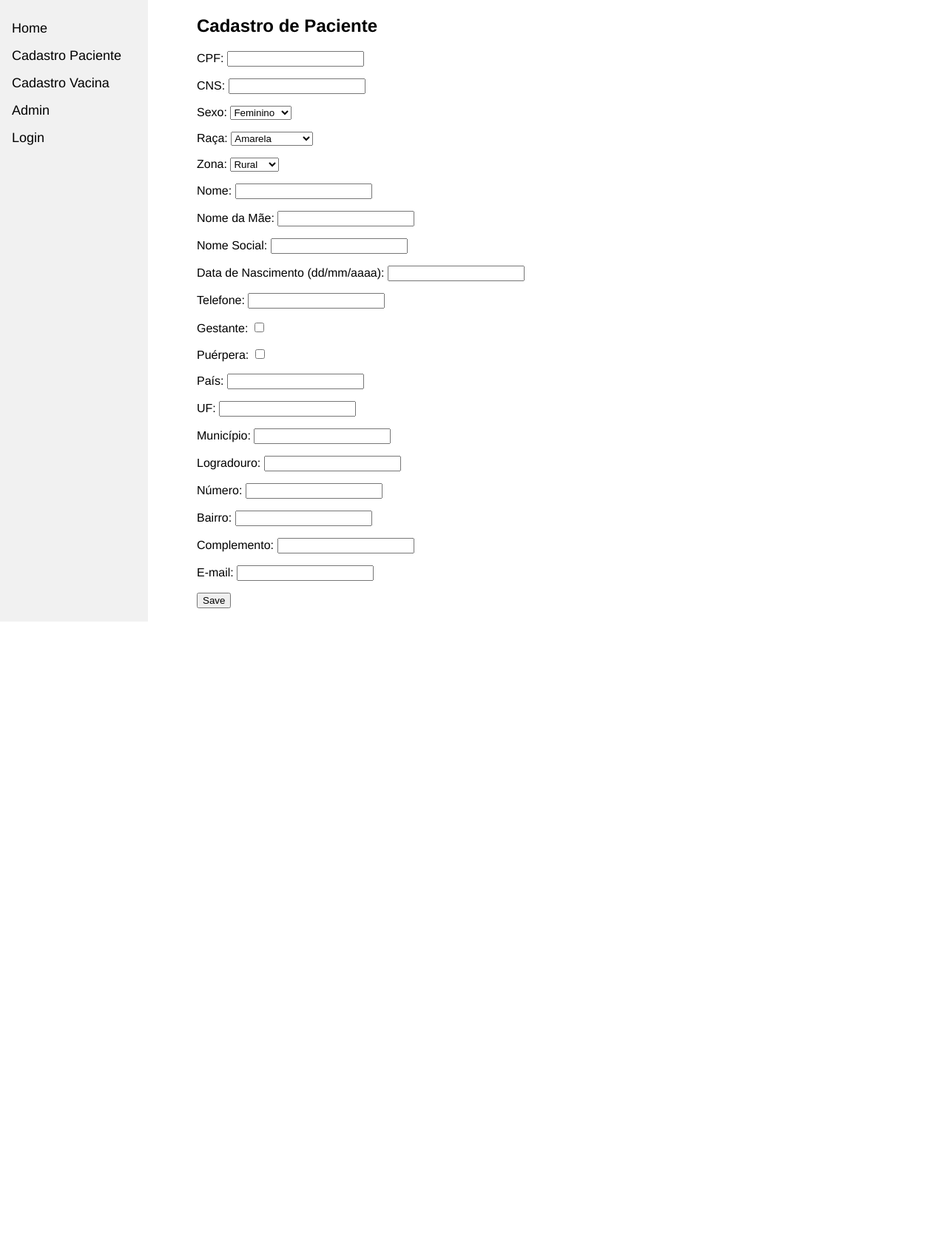
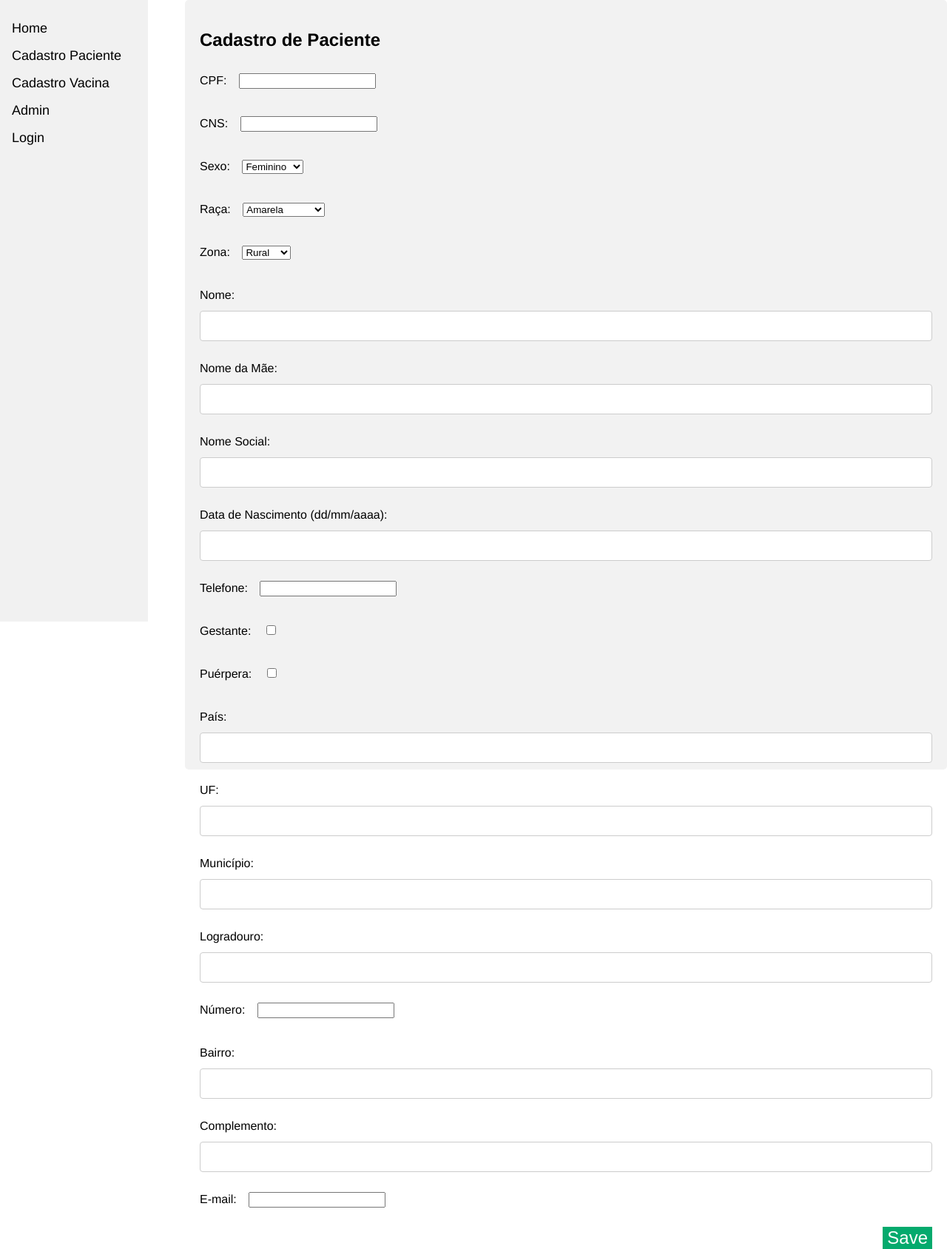
Before and after one commit to EduardoTA/covid-local-server, a Django app: page /cadastro_paciente/ in a window 1280 px wide. Shown: the whole page at 74% size. Before the commit the page ends 840 px from the top, so only its background shows below. Run offline with Django 3.2, Linux system fonts and the light colour scheme.

Commit message:
form css

```diff
--- a/projeto/covidlocal/static/css/basestyle.css
+++ b/projeto/covidlocal/static/css/basestyle.css
@@ -61,3 +61,52 @@
     background: #ff0000;
     background-size: 16px auto;
 }
+
+input[type=text] {
+    width: 100%;
+    padding: 12px;
+    border: 1px solid #ccc;
+    border-radius: 4px;
+    box-sizing: border-box;
+    resize: vertical;
+}
+
+label {
+    padding: 12px 12px 12px 0;
+    display: inline-block;
+}
+
+input[type=submit] {
+    font-size: x-large;
+    background-color: #04aa6d;
+    color: white;
+    padding 12px 20px;
+    border: none;
+    border-radius 4px;
+    cursor: pointer;
+    float: right;
+}
+
+.formulario {
+    border-radius: 5px;
+    background-color: #f2f2f2;
+    padding: 20px;
+}
+
+.col-25 {
+    float: left;
+    width: 25%;
+    margin-top: 6px;
+}
+
+.col-75 {
+    float: left;
+    width: 75%;
+    margin-top: 6px;
+}
+
+.row:after {
+    content: "";
+    display: table;
+    clear: both;
+}
```
